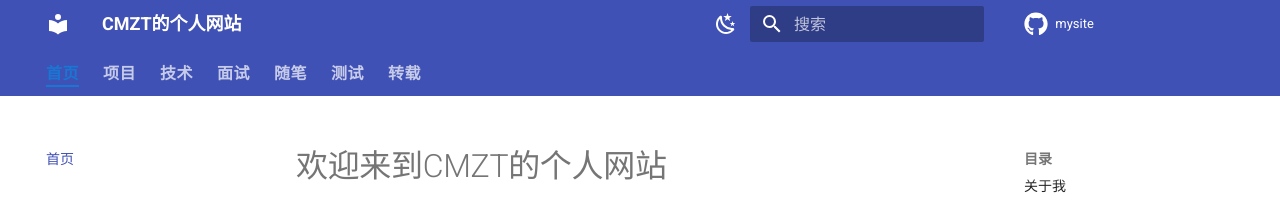
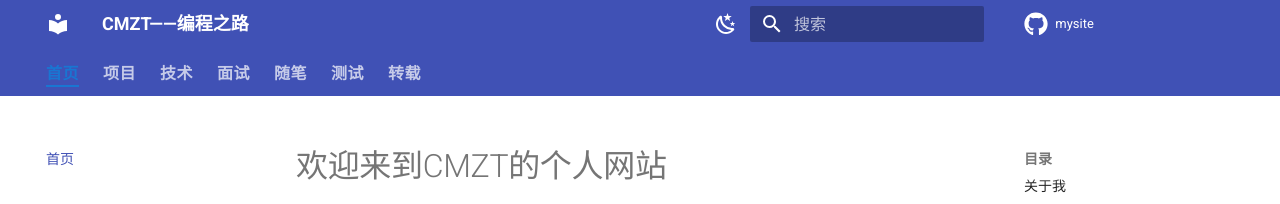
Before and after one commit to cmzt-coder/mysite, an MkDocs documentation site: the page built from docs/index.md, in a window 1280 px wide. Shown: the top 204 px of the page. Built offline with MkDocs 1.6.1 and Material for MkDocs 9.7.7, drawn with Linux system fonts in a browser that asks for light colours; comment, search, counter and statistics services are not loaded.

Commit message:
chore(site): 更新网站标题和描述
- 将 site_name从 "CMZT的个人网站" 更改为 "CMZT——编程之路"
- 将 site_description 从 "CMZT的个人网站" 更改为 "CMZT的编程之路"

```diff
--- a/mkdocs.yml
+++ b/mkdocs.yml
@@ -1,9 +1,9 @@
 # [Info]
 # 左上角标题
-site_name: CMZT的个人网站
+site_name: CMZT——编程之路
 site_url: https://cmzt-coder.github.io/mysite/
 site_author: CMZT
-site_description: CMZT的个人网站
+site_description: CMZT的编程之路
 
 # [Navigtion]
 nav:
```
